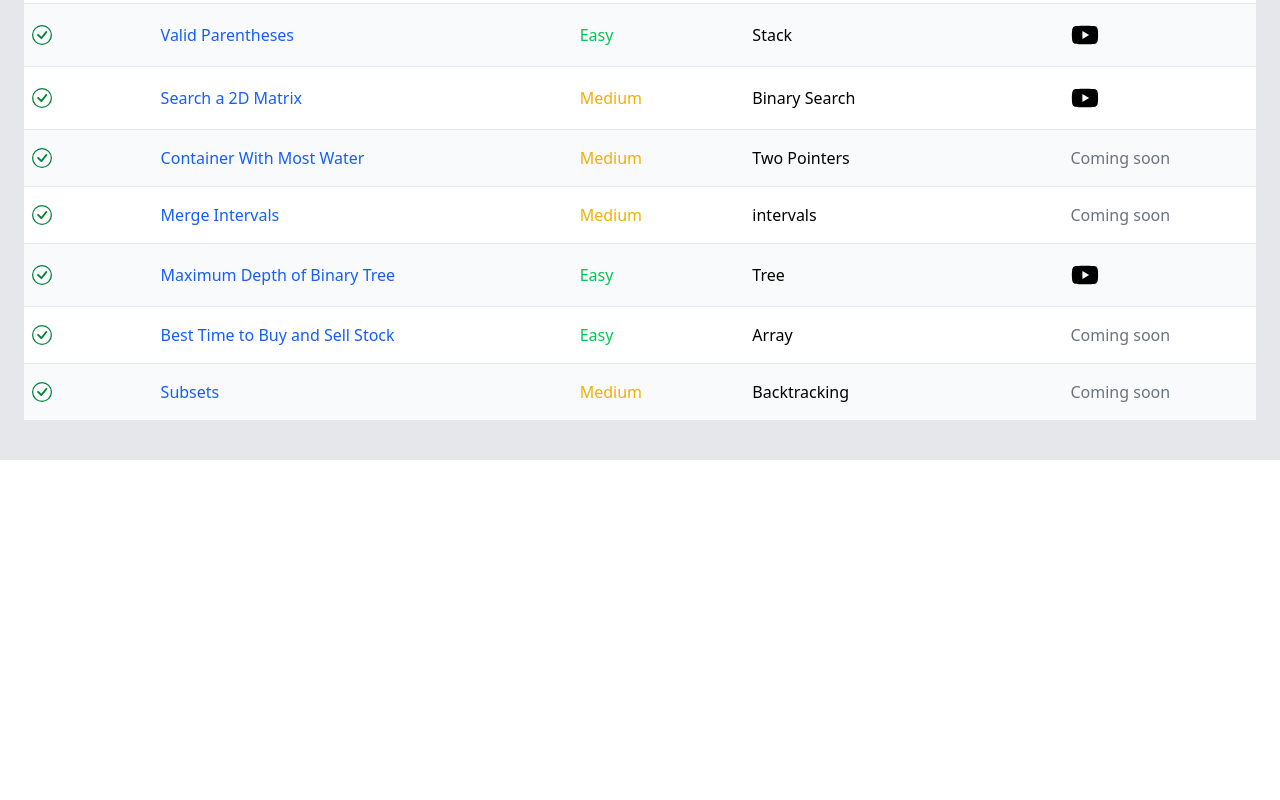
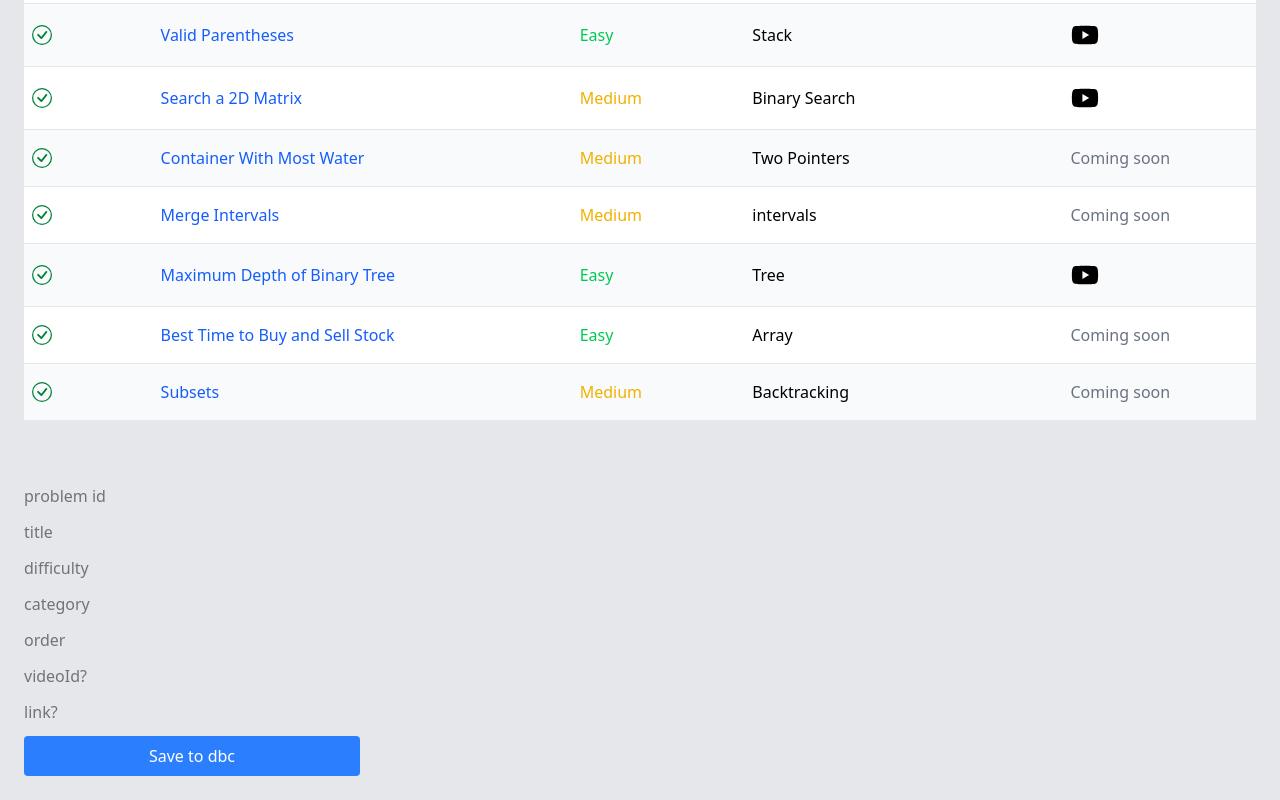
Before and after one commit to ShaileshKharola/Coding-Platform, a Next.js app: page / in a window 1280 px wide. Shown: the part 392-1192 px from the top of the page. Before the commit the page ends 852 px from the top, so only its background shows below. Built offline with nearby package versions, Linux system fonts and the light colour scheme; no server answers.

Commit message:
db setup

```diff
--- a/src/components/Workspace/Playground/Playground.tsx
+++ b/src/components/Workspace/Playground/Playground.tsx
@@ -1,18 +1,17 @@
-import React from 'react';
+import React, { useState } from 'react';
 import PreferenceNav from './PreferenceNav/PreferenceNav';
 import Split from 'react-split';
 import ReactCodeMirror from '@uiw/react-codemirror';
 import { vscodeDark } from '@uiw/codemirror-theme-vscode';
 import { javascript } from '@codemirror/lang-javascript';
 import EditorFooter from './EditorFooter';
+import { Problem } from '@/utils/types/problem';
 type PlaygroundProps = {
-
+    problem: Problem;
 };
 
-const Playground:React.FC<PlaygroundProps> = () => {
-    const boilerPlate=`function twoSum(nums, target) {
-    //write your code here
-};`;
+const Playground:React.FC<PlaygroundProps> = ({ problem }) => {
+   const [activeTestCaseId,setActiveTestCaseId] =useState<number>(0);
     return(
 
         <div className='flex flex-col bg-gray-200 relative'>
@@ -20,7 +19,7 @@ const Playground:React.FC<PlaygroundProps> = () => {
         <Split className="h-[calc(100vh-94px)]" direction="vertical" sizes={[60,40]} minSize={60} >
             <div className='w-full overflow-auto '>
                 <ReactCodeMirror className=''
-                value={boilerPlate}
+                value={problem.starterCode}
                 theme = {vscodeDark}
                 extensions={[javascript()]}
                 style={{fontSize: '16px'}}/>
@@ -34,32 +33,23 @@ const Playground:React.FC<PlaygroundProps> = () => {
                     </div>
                 </div>
                 <div className='flex'>
-                    <div className='mr-2 items-start mt-2 text-black'>
-                        <div className='flex flex-wrap items-center gap-y-4'>
-                            <div className='font-medium items-center transition-all focus:outline-none inline-flex bg-gray-300 hover:bg-gray-400 relative rounded-lg px-4 py-1 cursor-pointer whitespace-nowrap'>Test Case 1   </div>
+                    {problem.examples.map((example,index)=>(
+                        <div className='mr-2 items-start mt-2 text-black' key={example.id}
+                        onClick={() => setActiveTestCaseId(index)}>
+                            <div className='flex flex-wrap items-center gap-y-4'>
+                                <div className={`font-medium items-center transition-all focus:outline-none inline-flex bg-gray-300 hover:bg-gray-400 relative rounded-lg px-4 py-1 cursor-pointer whitespace-nowrap ${activeTestCaseId === index ? 'bg-gray-400' : ''}`}>Test Case {index + 1}   </div>
+                            </div>
                         </div>
+                    ))}
                     </div>
-
-                    <div className='mr-2 items-start mt-2 text-black'>
-                        <div className='flex flex-wrap items-center gap-y-4'>
-                            <div className='font-medium items-center transition-all focus:outline-none inline-flex bg-gray-300 hover:bg-gray-400 relative rounded-lg px-4 py-1 cursor-pointer whitespace-nowrap'>Test Case 2   </div>
-                        </div>
-                    </div>
-
-<div className='mr-2 items-start mt-2 text-black'>
-                        <div className='flex flex-wrap items-center gap-y-4'>
-                            <div className='font-medium items-center transition-all focus:outline-none inline-flex bg-gray-300 hover:bg-gray-400 relative rounded-lg px-4 py-1 cursor-pointer whitespace-nowrap'>Test Case 3   </div>
-                        </div>
-                    </div>
-                </div>
                 <div className='font-semibold my-4'>
                     <p className='text-sm font-medium mt-4 text-black'>Input:</p>
                     <div className='w-full cursor-text rounded-lg border px-3 py-[10px] bg-gray-300 border-transparent text-black mt-2'>
-                        nums: [2,7,11,15], target: 9
+                        {problem.examples[activeTestCaseId]?.inputText}
                         </div>
                         <p className='text-sm font-medium mt-4 text-black'>Output:</p>
                         <div className='m-full cursor-text rounded-lg border px-3 py-[10px] bg-gray-300 border-transparent text-black mt-2'>
-                            [0,1]
+                            {problem.examples[activeTestCaseId]?.outputText}
                         </div>
                     </div>
             </div>
--- a/src/components/Workspace/ProblemDescription/ProblemDescription.tsx
+++ b/src/components/Workspace/ProblemDescription/ProblemDescription.tsx
@@ -50,6 +50,7 @@ const ProblemDescription:React.FC<problemDescriptionProps> = ({problem}) => {
                         {problem.examples.map((example, index) => (
                             <div key={example.id}>
                                 <p className='font-medium text-black'>Example {index + 1}:</p>
+                                {example.img && <img src={example.img} alt='' className='mt-3' />}
                                 <div className='example-card'>
                                     <pre><strong className='text black'>Input:</strong>
                                     {example.inputText}
@@ -65,13 +66,10 @@ const ProblemDescription:React.FC<problemDescriptionProps> = ({problem}) => {
                         ))}
 
                     </div>
-                    <div className='my-5'>
+                    <div className='my-8 pb-2'>
                         <div className='text-black font-medium'>Constraints:</div>
-                        <ul className='list-disc ml-5 text-black text-sm'>
-                            <li>2 &lt;= nums.length &lt;= 10^4</li>
-                            <li>-10^9 &lt;= nums[i] &lt;= 10^9</li>
-                            <li>-10^9 &lt;= target &lt;= 10^9</li>
-                            <li>Only one valid answer exists.</li>
+                        <ul className='list-disc ml-5  text-black text-sm'>
+                            <div dangerouslySetInnerHTML={{__html: problem.constraints}}/>
                         </ul>
                     </div>
                 </div>
--- a/src/components/Workspace/Workspace.tsx
+++ b/src/components/Workspace/Workspace.tsx
@@ -12,7 +12,7 @@ const Workspace: React.FC<WorkspaceProps> = ({ problem }) => {
     return <Split className='split' minSize={0}>
         <ProblemDescription problem={problem}/>
         <div className='bg-gray-300'>
-        <Playground/>
+        <Playground problem={problem}/>
 </div>
     </Split>
 }
--- a/src/pages/index.tsx
+++ b/src/pages/index.tsx
@@ -1,6 +1,37 @@
 import ProblemTable from "@/components/ProblemTable/ProblemTable";
 import Topbar from "@/components/Topbar/Topbar";
+import { setDoc } from "firebase/firestore";
+import React, { useState } from "react";
+import { doc } from "firebase/firestore";
+import { firestore } from "@/firebase/firebase";
+
 export default function Home() {
+  const [input,setInput]=useState({
+    id:"",
+    title:"",
+    difficulty:"",
+    category:"",
+    videoId:"",
+    link:"",
+    order: 0,
+    likes:0,
+    dislikes:0,
+  });
+  const handleChange=(e: React.ChangeEvent<HTMLInputElement>)=>{
+    setInput({
+      ...input,[e.target.name]:e.target.value
+    })
+  }
+  const handleSubmit = async (e: React.FormEvent<HTMLFormElement>) => {
+    e.preventDefault();
+    //convert inputs.order to Integer
+    const newProblem={
+      ...input,
+      order: Number(input.order),
+    }
+    await setDoc(doc(firestore, "problems", input.id), newProblem);
+    alert("saved to db")
+  }
   return (
        <main className="bg-gray-200 min-h-screen">
       <Topbar />
@@ -38,6 +69,16 @@ export default function Home() {
     <ProblemTable />
   </table>
 </div>
+<form className="p-6 flex flex-col max-w-sm gap-3" onSubmit={handleSubmit}>
+  <input type="text" placeholder="problem id" name="id" onChange={handleChange} />
+  <input type="text" placeholder="title" name="title" onChange={handleChange} />
+  <input type="text" placeholder="difficulty" name="difficulty" onChange={handleChange} />
+  <input type="text" placeholder="category" name="category" onChange={handleChange} />
+  <input type="text" placeholder="order" name="order" onChange={handleChange} />
+  <input type="text" placeholder="videoId?" name="videoId" onChange={handleChange} />
+  <input onChange={handleChange} type="text" placeholder="link?" name="link" />
+  <button className="bg-blue-500 text-white py-2 px-4 rounded">Save to dbc</button>
+</form>
 </main>
   );
 }
```
